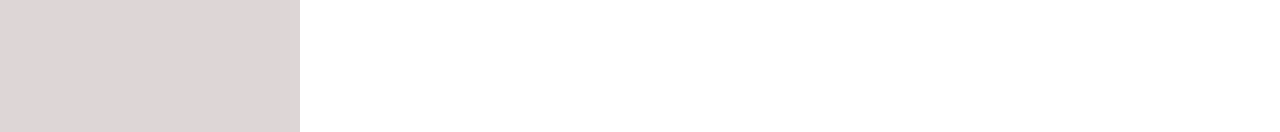
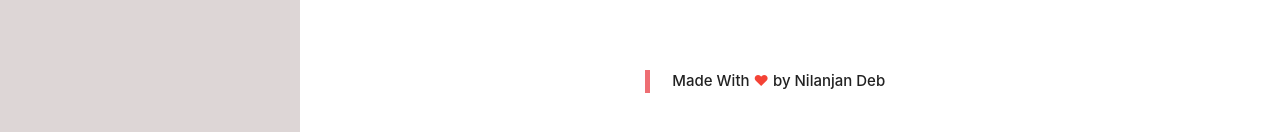
Before and after one commit to nil1729/covid-tracker-v2, a React (Create React App) app: page / in a window 1280 px wide. Shown: the part 665-797 px from the top of the page. Built offline with nearby package versions, Linux system fonts and the light colour scheme; no server answers.

Commit message:
add Props

```diff
--- a/src/App.jsx
+++ b/src/App.jsx
@@ -6,7 +6,7 @@ import Status from './components/Status';
 import SelectCountry from './components/SelectCountry';
 import axios from 'axios';
 import Chart from './components/Chart';
-
+import Credit from './components/Credit'
 
 const App = () => {
   const config = {
@@ -51,7 +51,7 @@ const App = () => {
   }
   return (
     <>
-      <a href="#" data-target="slide-out" className="sidenav-trigger"><i className="material-icons">menu</i></a>
+      <span data-target="slide-out" className="sidenav-trigger"><i className="material-icons">menu</i></span>
       <div className={`sidenav${width > 600 ? '-1' : ''}`} id="slide-out">
         <SelectCountry countries={countries} changeCountry={changeCountry} />
       </div>
@@ -60,6 +60,7 @@ const App = () => {
         <Status lastUpdate={lastUpdate} loading={loading} status={status} />
         <hr />
         <Chart loading={loading} country={country} status={status} />
+        <Credit name="Nilanjan Deb" />
       </div>
     </>
   )
--- /dev/null
+++ b/src/components/Credit.jsx
@@ -0,0 +1,12 @@
+import React from 'react'
+import PropTypes from 'prop-types'
+const Credit = ({ name }) => {
+    return (
+        <>
+            <blockquote style={{ width: 'fit-content', margin: '2em auto', fontWeight: '500' }}>Made With <span className="red-text">{'\u2764'}</span> by {name}</blockquote>
+        </>
+    )
+}
+Credit.propTypes = { name: PropTypes.string.isRequired, }
+
+export default Credit
--- a/src/components/SelectCountry.jsx
+++ b/src/components/SelectCountry.jsx
@@ -33,6 +33,7 @@ const SelectCountry = ({ countries, changeCountry }) => {
 
 SelectCountry.propTypes = {
     countries: PropTypes.array.isRequired,
+    changeCountry: PropTypes.func.isRequired,
 }
 
 export default SelectCountry
--- a/src/index.css
+++ b/src/index.css
@@ -58,6 +58,7 @@ code {
 	top: 1.5em;
 	color: rgb(98, 61, 61);
 	display: none;
+	cursor: pointer;
 }
 
 .sidenav-trigger i {
```
Also changed, not shown: src/components/Chart.jsx (+9 -0 lines), src/components/Loader.jsx (+7 -0 lines), src/components/Status.jsx (+7 -0 lines), src/components/StatusItem.jsx (+9 -0 lines).
